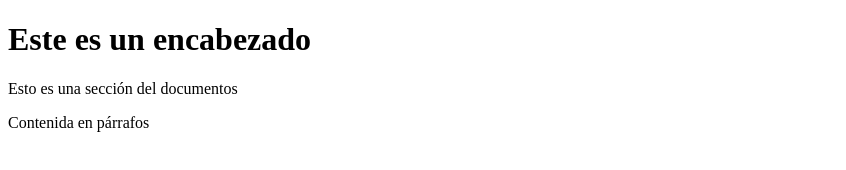
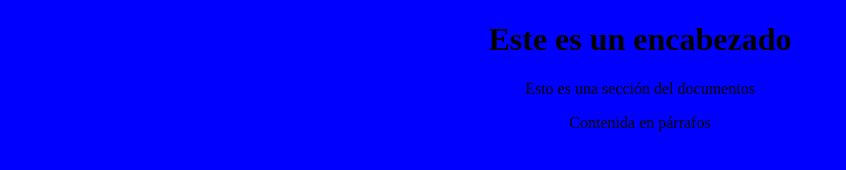
Before and after one commit to Larc1191/Primero, a plain HTML site: page index.html in a window 1280 px wide. Shown: the whole page, without its empty margins (0-846 px from the left). Drawn offline with Linux system fonts and the light colour scheme.

Commit message:
Agregando estilos

```diff
--- a/css/estilos.css
+++ b/css/estilos.css
@@ -0,0 +1,4 @@
+body{
+background-color:#00F;
+text-align:center;
+}
--- a/index.html
+++ b/index.html
@@ -3,7 +3,7 @@
 
 <head>
 <title>Título de l página</title>
-<link rel="stylesheet" type="text/css" href="/css/estilos.css">
+<link rel="stylesheet" type="text/css" href="css/estilos.css">
 </head>
 
 <body>
```
